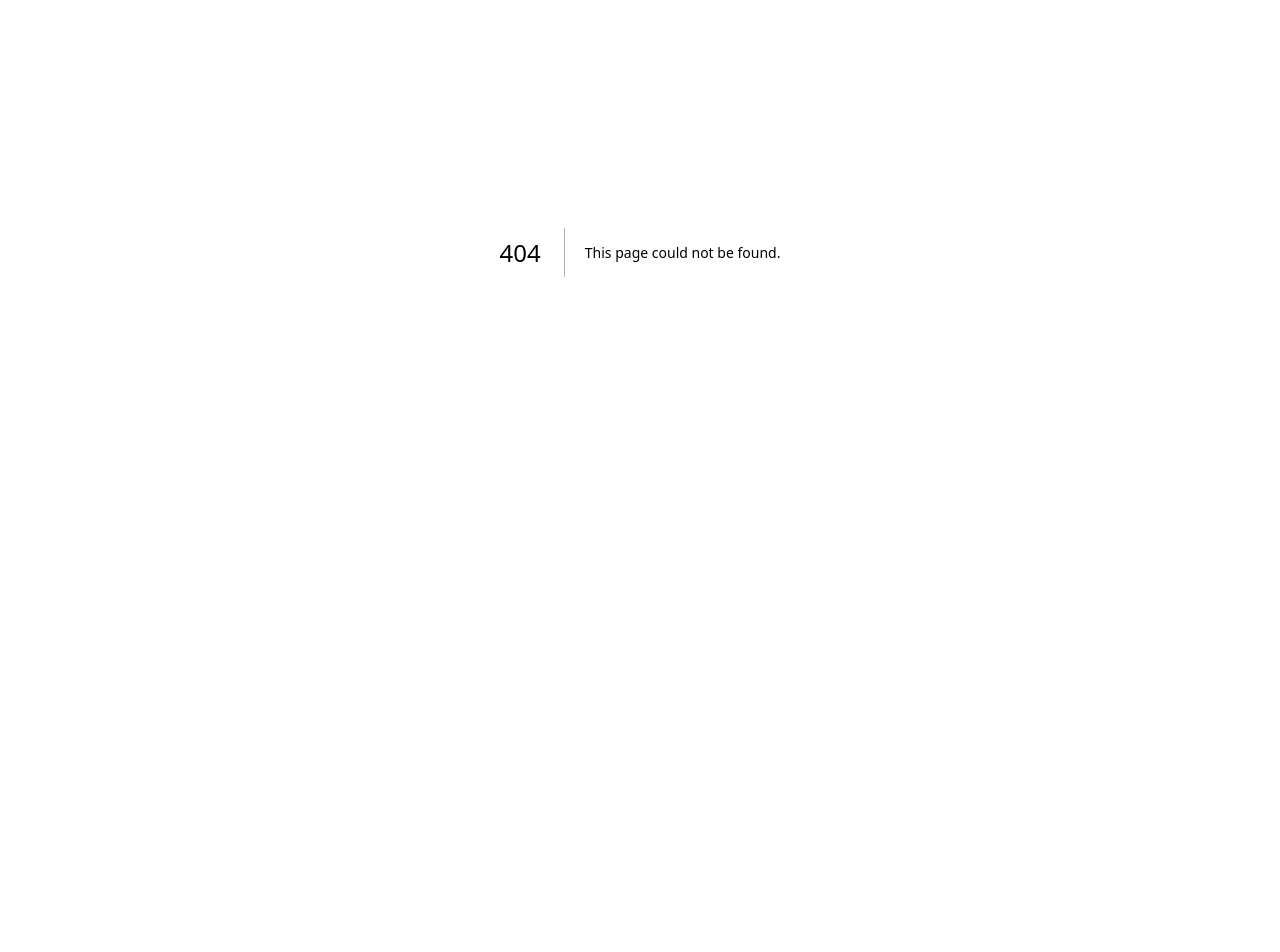
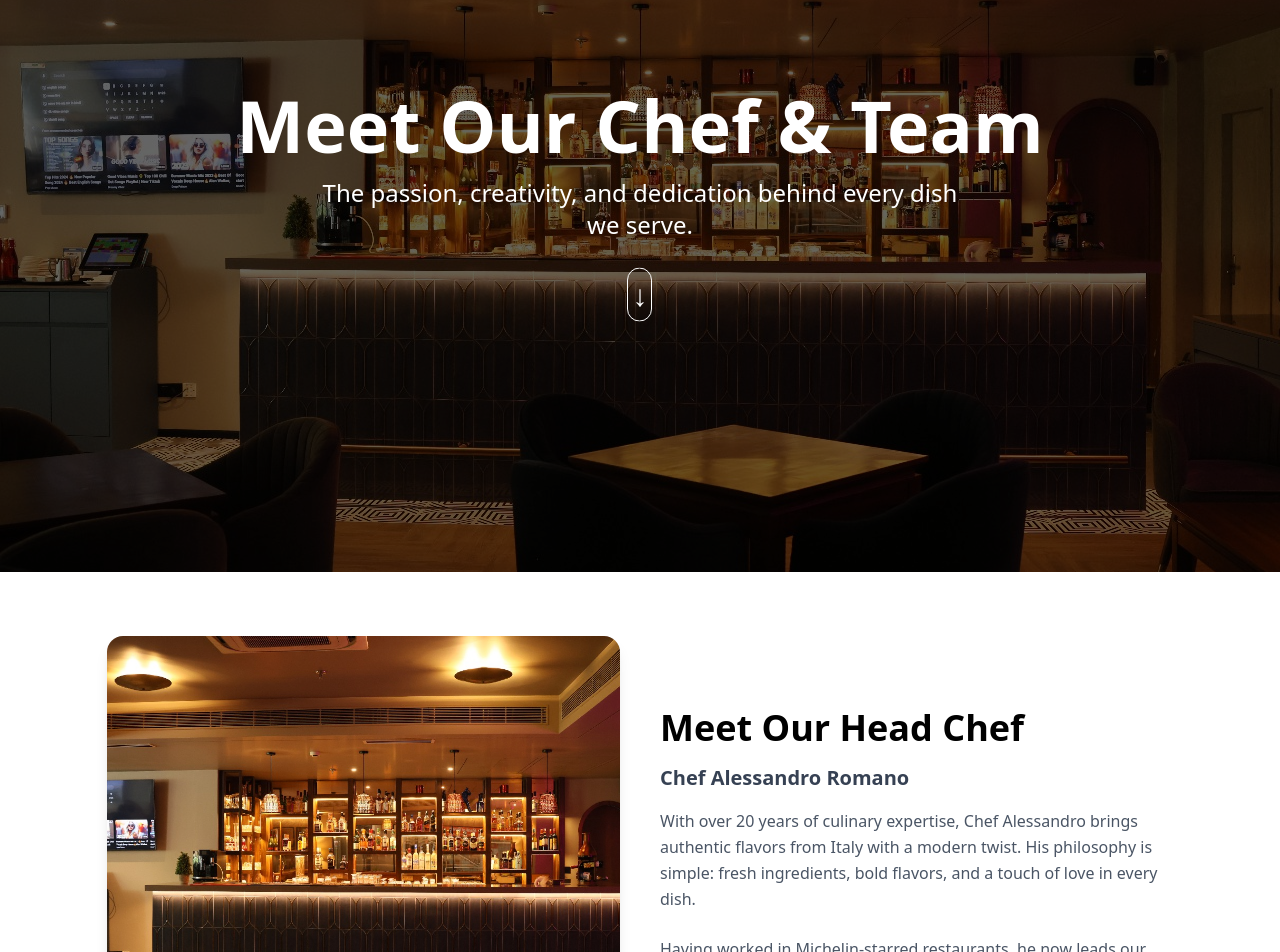
Before and after one commit to Shubham9049/binge, a Next.js app: page /meet-the-chef in a window 1280 px wide. Before the commit this address had no page. Shown: the part 148-1100 px from the top of the page. Before the commit the page ends 800 px from the top, so only its background shows below. Built offline with nearby package versions, Linux system fonts and the light colour scheme.

Commit message:
added meet the chef page

```diff
--- /dev/null
+++ b/src/app/meet-the-chef/page.tsx
@@ -0,0 +1,148 @@
+"use client";
+
+import Image from "next/image";
+import Navbar from "../../../components/Navbar";
+import Footer from "../../../components/Footer";
+import banner from "../../../assets/hero1.jpeg";
+import hero2 from "../../../assets/hero2.jpeg";
+import hero3 from "../../../assets/hero3.jpeg";
+import hero4 from "../../../assets/hero4.jpeg";
+import hero5 from "../../../assets/hero5.jpeg";
+import { useRef } from "react";
+
+const team = [
+  {
+    name: "Maria Rossi",
+    role: "Sous Chef",
+    img: hero2,
+  },
+  {
+    name: "Luca Bianchi",
+    role: "Pastry Chef",
+    img: hero3,
+  },
+  {
+    name: "Elena Conti",
+    role: "Grill Master",
+    img: hero4,
+  },
+  {
+    name: "Marco Ferri",
+    role: "Sommelier",
+    img: hero5,
+  },
+];
+
+export default function MeetTheChef() {
+  // Create a reference to the next section
+  const headChefRef = useRef<HTMLDivElement | null>(null);
+
+  const scrollToNext = () => {
+    if (headChefRef.current) {
+      const yOffset = -50; // 👈 adjust gap from top (e.g., navbar height)
+      const y =
+        headChefRef.current.getBoundingClientRect().top +
+        window.scrollY +
+        yOffset;
+
+      window.scrollTo({ top: y, behavior: "smooth" });
+    }
+  };
+
+  return (
+    <div>
+      <Navbar />
+
+      {/* HERO SECTION */}
+      <section className="relative w-full h-[90vh] flex items-center justify-center">
+        <Image
+          src={banner}
+          alt="Meet the Chef"
+          fill
+          priority
+          className="object-cover"
+        />
+        <div className="absolute inset-0 bg-black/60"></div>
+
+        <div className="relative z-10 text-center text-white px-4">
+          <h1 className="text-5xl md:text-7xl font-bold mb-4">
+            Meet Our Chef & Team
+          </h1>
+          <p className="text-lg md:text-2xl max-w-2xl mx-auto">
+            The passion, creativity, and dedication behind every dish we serve.
+          </p>
+
+          {/* Scroll Down Button */}
+          <button
+            onClick={scrollToNext}
+            className="mt-10 animate-bounce border rounded-full w-fit px-1 py-2 mx-auto"
+          >
+            <span className="text-3xl">↓</span>
+          </button>
+        </div>
+      </section>
+
+      {/* HEAD CHEF SECTION */}
+      <section ref={headChefRef} className="bg-white py-16">
+        <div className="w-11/12 md:w-5/6 container mx-auto grid grid-cols-1 md:grid-cols-2 gap-10 items-center">
+          <div className="relative w-full h-[450px] rounded-2xl overflow-hidden shadow-lg">
+            <Image src={banner} alt="Head Chef" fill className="object-cover" />
+          </div>
+
+          <div>
+            <h2 className="text-4xl font-bold mb-4">Meet Our Head Chef</h2>
+            <h3 className="text-xl font-semibold text-gray-700 dark:text-gray-300 mb-4">
+              Chef Alessandro Romano
+            </h3>
+            <p className="text-gray-600 dark:text-gray-400 leading-relaxed mb-6">
+              With over 20 years of culinary expertise, Chef Alessandro brings
+              authentic flavors from Italy with a modern twist. His philosophy
+              is simple: fresh ingredients, bold flavors, and a touch of love in
+              every dish.
+            </p>
+            <p className="text-gray-600 dark:text-gray-400 leading-relaxed">
+              Having worked in Michelin-starred restaurants, he now leads our
+              kitchen with passion, creativity, and dedication to unforgettable
+              dining experiences.
+            </p>
+          </div>
+        </div>
+      </section>
+
+      {/* TEAM SECTION */}
+      <section className="bg-gray-50 py-16">
+        <div className="w-11/12 md:w-5/6 container mx-auto text-center mb-12">
+          <h2 className="text-4xl font-bold mb-4">Our Culinary Team</h2>
+          <p className="text-gray-600 dark:text-gray-400 max-w-2xl mx-auto">
+            Behind every dish is a passionate team dedicated to delivering an
+            unforgettable dining experience.
+          </p>
+        </div>
+
+        <div className="w-11/12 md:w-5/6 mx-auto grid grid-cols-1 sm:grid-cols-2 md:grid-cols-4 gap-8">
+          {team.map((chef, index) => (
+            <div
+              key={index}
+              className="bg-white dark:bg-black rounded-2xl shadow-lg overflow-hidden group"
+            >
+              <div className="relative w-full h-64">
+                <Image
+                  src={chef.img}
+                  alt={chef.name}
+                  fill
+                  className="object-cover group-hover:scale-110 transition-transform duration-500"
+                />
+              </div>
+              <div className="p-4 text-center">
+                <h3 className="text-xl font-semibold">{chef.name}</h3>
+                <p className="text-gray-600 dark:text-gray-400">{chef.role}</p>
+              </div>
+            </div>
+          ))}
+        </div>
+      </section>
+
+      <Footer />
+    </div>
+  );
+}
--- a/src/app/our-journey/page.tsx
+++ b/src/app/our-journey/page.tsx
@@ -6,6 +6,7 @@ import Footer from "../../../components/Footer";
 import banner from "../../../assets/hero1.jpeg";
 import aboutImage from "../../../assets/hero2.jpeg";
 import foodImage from "../../../assets/hero2.jpeg";
+import { useRef } from "react";
 const points = [
   {
     title: "Fresh Ingredients",
@@ -30,6 +31,16 @@ const points = [
 ];
 
 export default function OurJourney() {
+  const ourStory = useRef<HTMLDivElement | null>(null);
+  const scrollToNext = () => {
+    if (ourStory.current) {
+      const yOffset = -50; // 👈 adjust gap from top (e.g., navbar height)
+      const y =
+        ourStory.current.getBoundingClientRect().top + window.scrollY + yOffset;
+
+      window.scrollTo({ top: y, behavior: "smooth" });
+    }
+  };
   return (
     <div>
       <Navbar />
@@ -54,13 +65,16 @@ export default function OurJourney() {
           </p>
 
           {/* Scroll Down Indicator */}
-          <div className="mt-10 animate-bounce border rounded-full w-fit px-1 py-2 mx-auto">
+          <button
+            onClick={scrollToNext}
+            className="mt-10 animate-bounce border rounded-full w-fit px-1 py-2 mx-auto cursor-pointer"
+          >
             <span className="text-3xl">↓</span>
-          </div>
+          </button>
         </div>
       </section>
 
-      <section className=" py-16">
+      <section ref={ourStory} className=" py-16">
         <div className="w-11/12 md:w-5/6 mx-auto grid grid-cols-1 md:grid-cols-2 gap-10 items-center">
           {/* Left Side - Image */}
           <div className="relative w-full h-full z-10">
```
